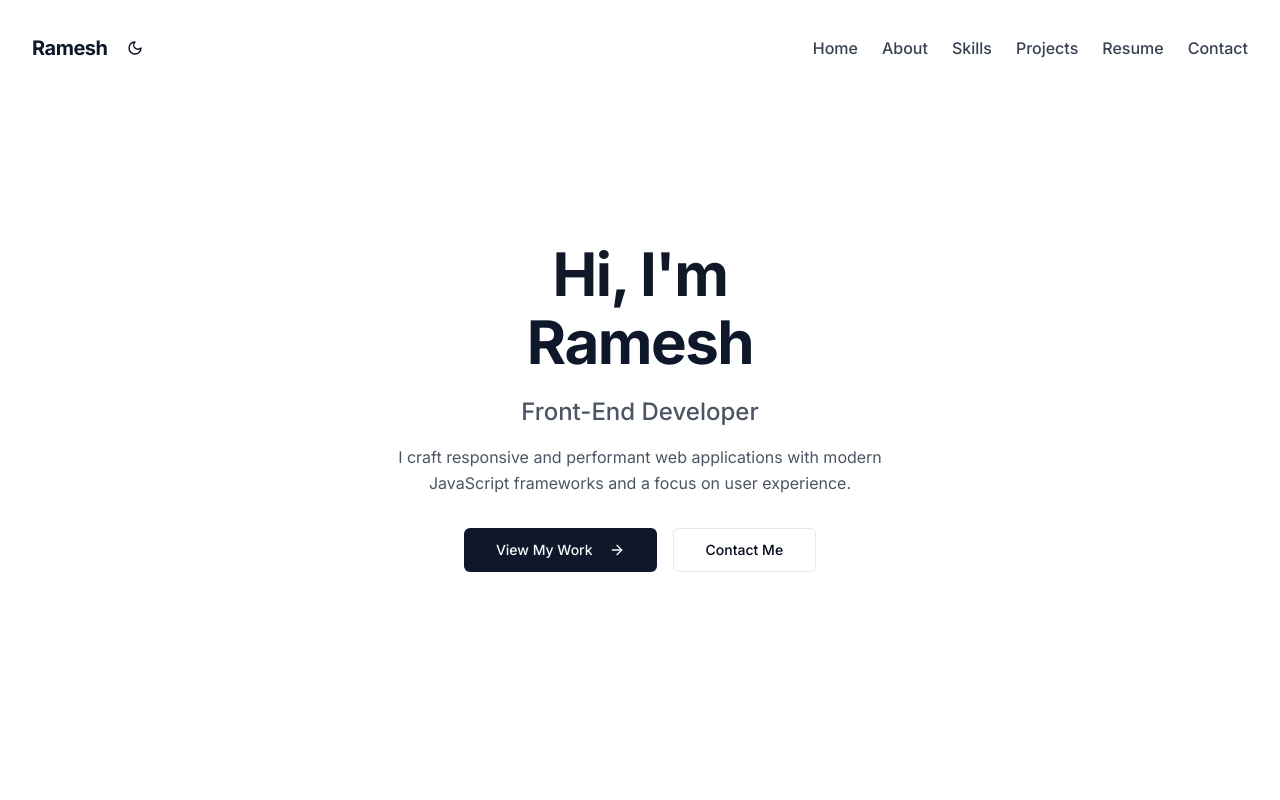
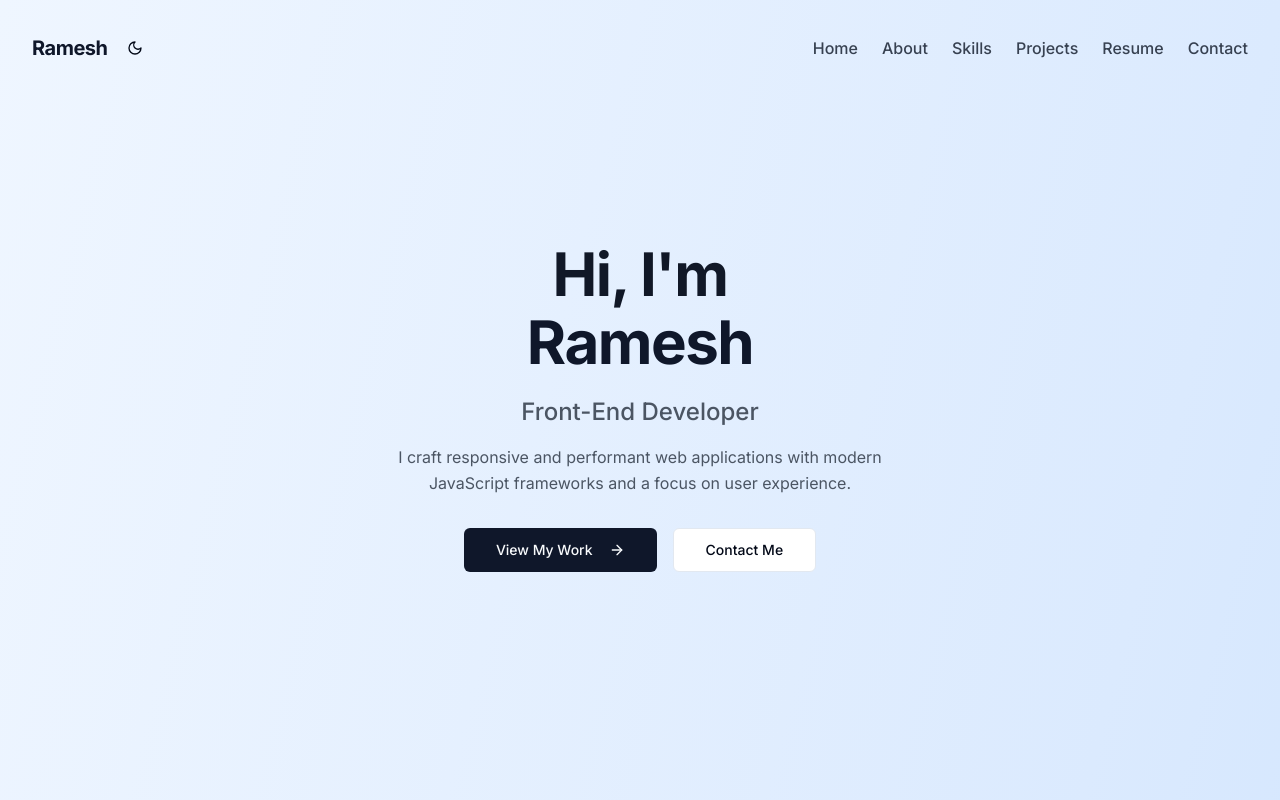
Before and after one commit to RameshBoddu23/ramesh-porfolio-25, a React (Vite) app: page / in a window 1280 px wide. Shown: the top 800 px of the page. Built offline with nearby package versions, Linux system fonts and the light colour scheme.

Commit message:
Apply background color
Set background color for the application.

```diff
--- a/src/pages/Index.tsx
+++ b/src/pages/Index.tsx
@@ -10,7 +10,7 @@ import Footer from "@/components/Footer";
 
 const Index = () => {
   return (
-    <div className="min-h-screen bg-white">
+    <div className="min-h-screen bg-gradient-to-br from-blue-50 via-blue-100 to-blue-200 dark:bg-gradient-to-br dark:from-blue-900/30 dark:via-blue-950/40 dark:to-blue-900/50">
       <Navbar />
       <HeroSection />
       <AboutSection />
```
